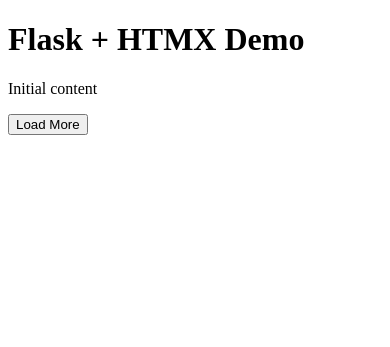
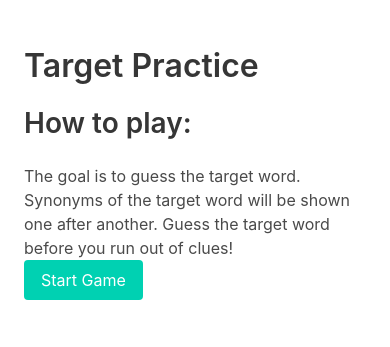
Before and after one commit to lawsonpd/thesaurus-games, a Flask app: template templates/index.html in a window 390 px wide. Shown: the top 347 px of the page. Run offline with Flask 3, Linux system fonts and the light colour scheme; the template is opened without the code that fills it, so the values that code supplies are empty; some libraries are stand-ins or nearby versions.

Commit message:
Update UI with responsive design and rename to Target Practice
- Rename game to Target Practice
- Add Bulma CSS framework
- Make UI responsive for mobile devices
- Update route to /target
- Improve game UI components

```diff
--- a/app.py
+++ b/app.py
@@ -116,7 +116,7 @@
 
         return True
 
-@app.route('/')
+@app.route('/target')
 def index():
     return render_template('index.html')
 
@@ -299,18 +299,14 @@
     was_active = session.get('game_active', False)
 
     if not was_active:  # Starting new game
-        # Clear everything except word cache
-        word_cache = session.get('word_cache', [])
-        session.clear()
-        session['word_cache'] = word_cache  # Restore word cache
-        session.modified = True
-
         return Response(
             render_template_string("""
-            <div class="loading-message">
-                <h2>Starting game...</h2>
-                <p>Retrieving words...</p>
-                <div class="loading-spinner"></div>
+            <div class="message is-info">
+                <div class="message-body">
+                    <h2>Starting game...</h2>
+                    <p>Retrieving words...</p>
+                    <div class="loading-spinner"></div>
+                </div>
             </div>
             <script>
                 htmx.ajax('POST', '/api/start-game', {
@@ -415,37 +411,40 @@
     return Response(
         render_template_string("""
         <!-- Game Area -->
-        <div class="game-container">
+        <div class="game-container box">
             <!-- Display Area -->
             <div class="display-section">
-                <h2 class="section-heading">The target word part of speech is {{ part_of_speech }}</h2>
-                <h2 class="section-heading">The synonyms are:</h2>
+                <h2 class="subtitle">The target word part of speech is {{ part_of_speech }}</h2>
                 <div id="display-area"
                      hx-trigger="load delay:100ms, every 7s"
                      hx-post="/api/next-synonym"
                      hx-swap="innerHTML">
                     <div class="synonyms-container">
                     </div>
-                    <div class="synonym-counter">Remaining clues: {{ total_synonyms }}</div>
+                    <div class="tag is-info is-medium">Remaining clues: {{ total_synonyms }}</div>
                 </div>
             </div>
 
-            <!-- Game Status -->
-            <div id="game-status"></div>
-
             <!-- Input Area -->
             <div class="input-section">
-                <h2>Guess the common parent word</h2>
+                <h2 class="subtitle">Guess the target word</h2>
                 <form hx-post="/api/process-input"
                       hx-target="#input-result"
                       hx-on::after-request="this.reset()">
-                    <input type="text"
-                           name="text"
-                           placeholder="Enter text here..."
-                           pattern="[A-Za-z]+"
-                           title="Please enter only alphabetic characters"
-                           required>
-                    <button type="submit">Submit</button>
+                    <div class="field has-addons">
+                        <div class="control is-expanded">
+                            <input class="input"
+                                   type="text"
+                                   name="text"
+                                   placeholder="Enter text here..."
+                                   pattern="[A-Za-z]+"
+                                   title="Please enter only alphabetic characters"
+                                   required>
+                        </div>
+                        <div class="control">
+                            <button class="button is-primary" type="submit">Submit</button>
+                        </div>
+                    </div>
                 </form>
                 <div id="input-result"></div>
             </div>
@@ -453,7 +452,7 @@
             <!-- Game Control Section -->
             <div class="game-control-section">
                 <div id="game-buttons">
-                    <button class="game-button reset"
+                    <button class="button is-danger game-button reset"
                             hx-post="/api/toggle-game"
                             hx-target="#game-buttons"
                             hx-swap="innerHTML">
--- a/templates/index.html
+++ b/templates/index.html
@@ -1,17 +1,78 @@
-{% extends "base.html" %}
+<!DOCTYPE html>
+<html>
+<head>
+    <title>Target Practice</title>
+    <meta name="viewport" content="width=device-width, initial-scale=1">
+    <link rel="stylesheet" href="https://cdn.jsdelivr.net/npm/bulma@0.9.4/css/bulma.min.css">
+    <script src="https://unpkg.com/htmx.org@1.9.6"></script>
+    <style>
+        /* Keep existing styles but update for Bulma compatibility */
+        .game-container {
+            padding: 1rem;
+        }
 
-{% block content %}
-<div class="container">
-    <h1>Flask + HTMX Demo</h1>
+        .synonyms-container {
+            display: flex;
+            flex-wrap: wrap;
+            gap: 0.5rem;
+        }
 
-    <div id="content">
-        <p>Initial content</p>
-    </div>
+        .synonym {
+            margin: 0.25rem;
+            padding: 0.5rem 1rem;
+            background-color: #f5f5f5;
+            border-radius: 4px;
+        }
 
-    <button hx-get="/load-more"
-            hx-target="#content"
-            hx-swap="beforeend">
-        Load More
-    </button>
-</div>
-{% endblock %}
+        .loading-spinner {
+            /* Keep existing spinner styles */
+        }
+
+        @media screen and (max-width: 768px) {
+            .game-container {
+                padding: 0.5rem;
+            }
+
+            .section-heading {
+                font-size: 1.25rem;
+            }
+
+            .input-section input {
+                width: 100%;
+                margin-bottom: 0.5rem;
+            }
+        }
+    </style>
+</head>
+<body>
+    <section class="section">
+        <div class="container">
+            <h1 class="title">Target Practice</h1>
+            <div class="content">
+                <div id="game-area">
+                    <!-- Rules Section -->
+                    <div class="rules-section">
+                        <h2 class="subtitle">How to play:</h2>
+                        <p class="rules-text">
+                            The goal is to guess the target word. Synonyms of the target word will be shown one after another.
+                            Guess the target word before you run out of clues!
+                        </p>
+                    </div>
+
+                    <!-- Game Control Section -->
+                    <div class="game-control-section">
+                        <div id="game-buttons">
+                            <button class="button is-primary game-button"
+                                    hx-post="/api/toggle-game"
+                                    hx-target="#game-buttons"
+                                    hx-swap="innerHTML">
+                                Start Game
+                            </button>
+                        </div>
+                    </div>
+                </div>
+            </div>
+        </div>
+    </section>
+</body>
+</html>
```
